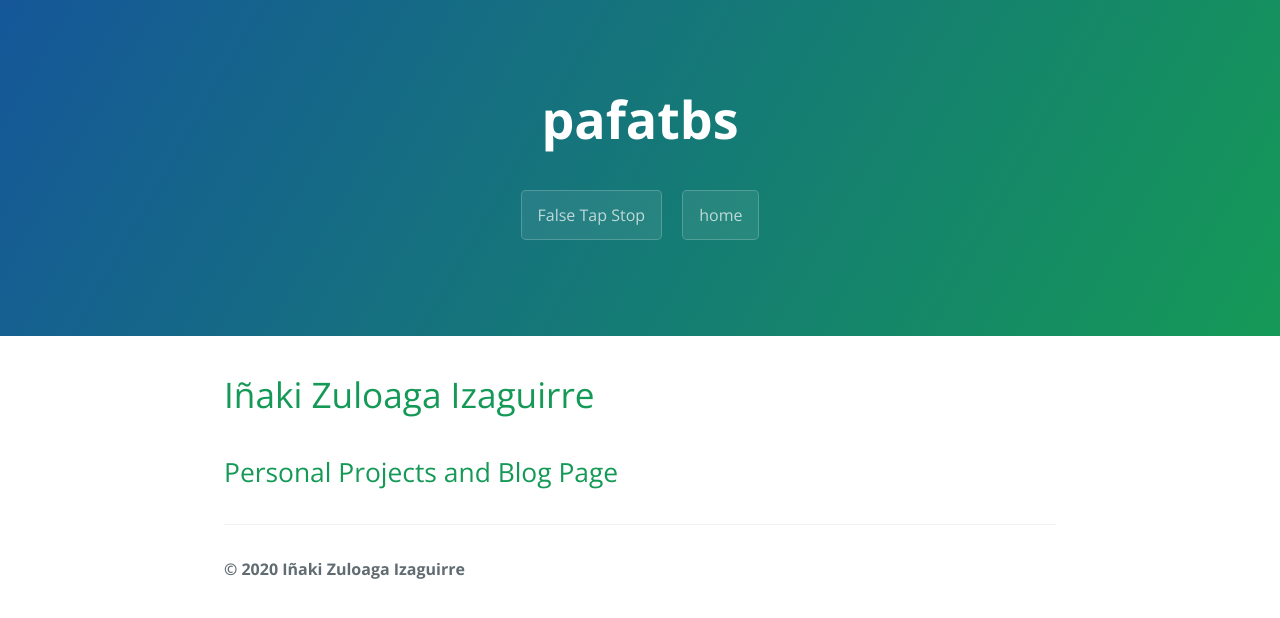
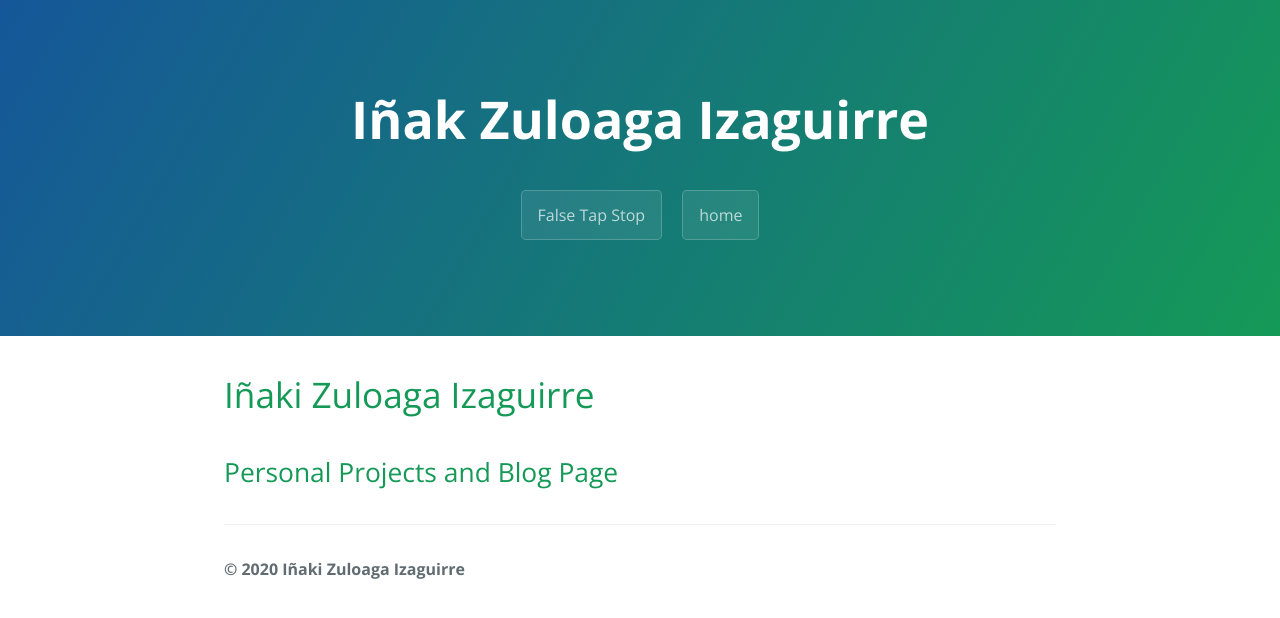
Before and after one commit to inakizi/inakizi.github.io, a Jekyll site: the page built from index.md, in a window 1280 px wide. Shown: the top 618 px of the page. Built offline with Jekyll 4.4.1, drawn with Linux system fonts in a browser that asks for light colours.

Commit message:
Small Test Changes

```diff
--- a/_layouts/template.html
+++ b/_layouts/template.html
@@ -11,7 +11,7 @@
   </head>
   <body>
     <section class="page-header">
-      <h1 class="project-name">pafatbs</h1>
+      <h1 class="project-name">Iñak Zuloaga Izaguirre</h1>
       <h2 class="project-tagline"></h2>
       {% for page in site.pages %}
         <a href= {{ page.filename }} class="btn">{{ page.title }}</a>
```
